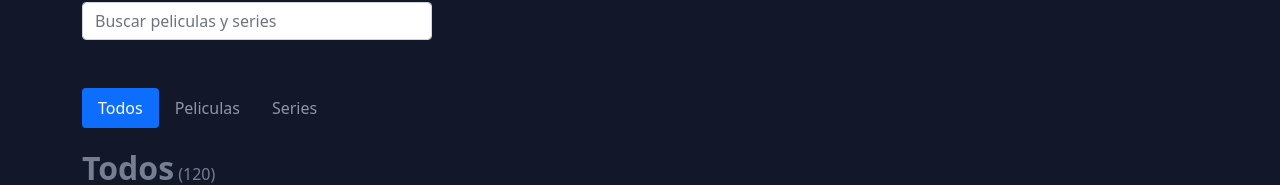
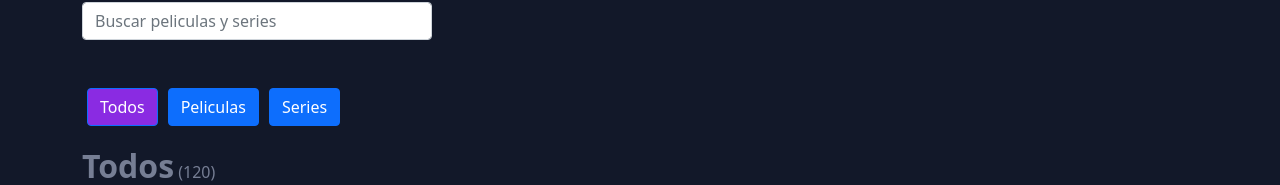
Before and after one commit to juanitourquiza/curso-angular, an Angular app: page /inicio in a window 1280 px wide. Shown: the part 189-374 px from the top of the page. Built offline with nearby package versions, Linux system fonts and the light colour scheme.

Commit message:
feat: add tabs with color selected

```diff
--- a/src/app/routes/components/inicio/inicio.component.css
+++ b/src/app/routes/components/inicio/inicio.component.css
@@ -31,7 +31,10 @@
   }
 
   .options {
-    color: #8e95a9;
-    font-size: 16px;
-    font-weight: 400;
+    margin: 0 5px 0 5px;
   }
+
+  .btn-selected {
+    background-color: blueviolet;
+    margin: 0 5px 0 5px;
+  }
--- a/src/app/routes/components/inicio/inicio.component.html
+++ b/src/app/routes/components/inicio/inicio.component.html
@@ -11,13 +11,22 @@
     <div class="container mt-5 mb-3">
       <ul class="nav nav-pills">
         <li class="nav-item">
-          <a class="nav-link active" aria-current="page" href="#">Todos</a>
+          <a
+            class="btn btn-primary"
+            [ngClass]="filter === 'Todos' ? 'btn-selected' : 'options'"
+            (click)="changeFilter('Todos')">Todos</a>
         </li>
         <li class="nav-item">
-          <a class="nav-link options" href="#">Peliculas</a>
+          <a
+            class="btn btn-primary"
+            [ngClass]="filter === 'Peliculas' ? 'btn-selected' : 'options'"
+            (click)="changeFilter('Peliculas')">Peliculas</a>
         </li>
         <li class="nav-item">
-          <a class="nav-link options" href="#">Series</a>
+          <a
+            class="btn btn-primary"
+            [ngClass]="filter === 'Series' ? 'btn-selected' : 'options'"
+            (click)="changeFilter('Series')">Series</a>
         </li>
       </ul>
     </div>
--- a/src/app/routes/components/inicio/inicio.component.ts
+++ b/src/app/routes/components/inicio/inicio.component.ts
@@ -7,7 +7,6 @@ import { MoviesSeries } from 'src/app/types/moviesSeries';
   styleUrls: ['./inicio.component.css']
 })
 export class InicioComponent {
-  //textoEnPadre = 'Esto es un texto desde el componente padre';
   moviesSerie: MoviesSeries [] = [
     {
       id: 1,
@@ -74,4 +73,11 @@ export class InicioComponent {
       category: 'Movie',
     }
   ];
+
+  filter: 'Todos' | 'Peliculas' | 'Series' = 'Todos';
+
+  changeFilter = (filtro: 'Todos' | 'Peliculas' | 'Series')=> {
+    //console.log ('io', filtro);
+    this.filter = filtro;
+  }
 }
--- a/src/app/shared/components/movie-card/movie-card.component.html
+++ b/src/app/shared/components/movie-card/movie-card.component.html
@@ -1,10 +1,12 @@
 <div class="row">
 <div class="card col-4 m-2" style="width: 18rem;" *ngFor="let item of data">
+  <!-- <div *ngIf="item.category === 'Movie'"> -->
     <img src="{{item.image}}" class="card-img-top" [alt]="item.name" />
     <div class="card-body">
         <h2 class="title">{{item.name}}</h2>
         <p class="card-text">{{item.description}}</p>
         <p class="card-text">{{item.rating}}</p>
     </div>
+  <!-- </div> -->
 </div>
 </div>
```
Lines whose indentation alone changed are shown as unchanged.
